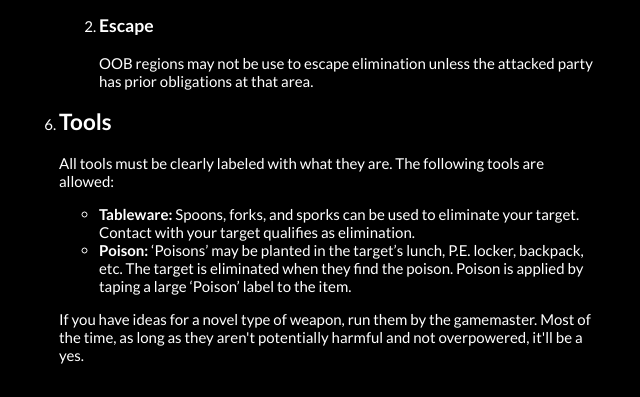
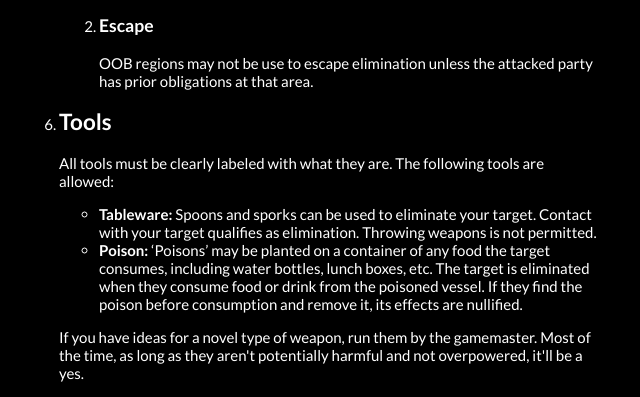
Before and after one commit to ankitr/assassin, a Flask app: page / in a window 1280 px wide. Shown: the part 3833-4230 px from the top of the page, without its empty margins (331-971 px from the left). Before the commit the page ends 4197 px from the top, so only its background shows below. Run offline with Flask 2, Linux system fonts and the light colour scheme.

Commit message:
Rule clarification

```diff
--- a/app/templates/main.html
+++ b/app/templates/main.html
@@ -135,8 +135,8 @@
                     <h2>Tools</h2>
                     <p>All tools must be clearly labeled with what they are. The following tools are allowed:</p>
                     <ul>
-                        <li><strong>Tableware:</strong> Spoons, forks, and sporks can be used to eliminate your target. Contact with your target qualifies as elimination.</li>
-                        <li><strong>Poison:</strong> ‘Poisons’ may be planted in the target’s lunch, P.E. locker, backpack, etc. The target is eliminated when they find the poison. Poison is applied by taping a large ‘Poison’ label to the item.</li>
+                        <li><strong>Tableware:</strong> Spoons and sporks can be used to eliminate your target. Contact with your target qualifies as elimination. Throwing weapons is not permitted.</li>
+                        <li><strong>Poison:</strong> ‘Poisons’ may be planted on a container of any food the target consumes, including water bottles, lunch boxes, etc. The target is eliminated when they consume food or drink from the poisoned vessel. If they find the poison before consumption and remove it, its effects are nullified.</li>
                     </ul>
                     <p>If you have ideas for a novel type of weapon, run them by the gamemaster. Most of the time, as long as they aren't potentially harmful and not overpowered, it'll be a yes.</p>
                 </li>
```
